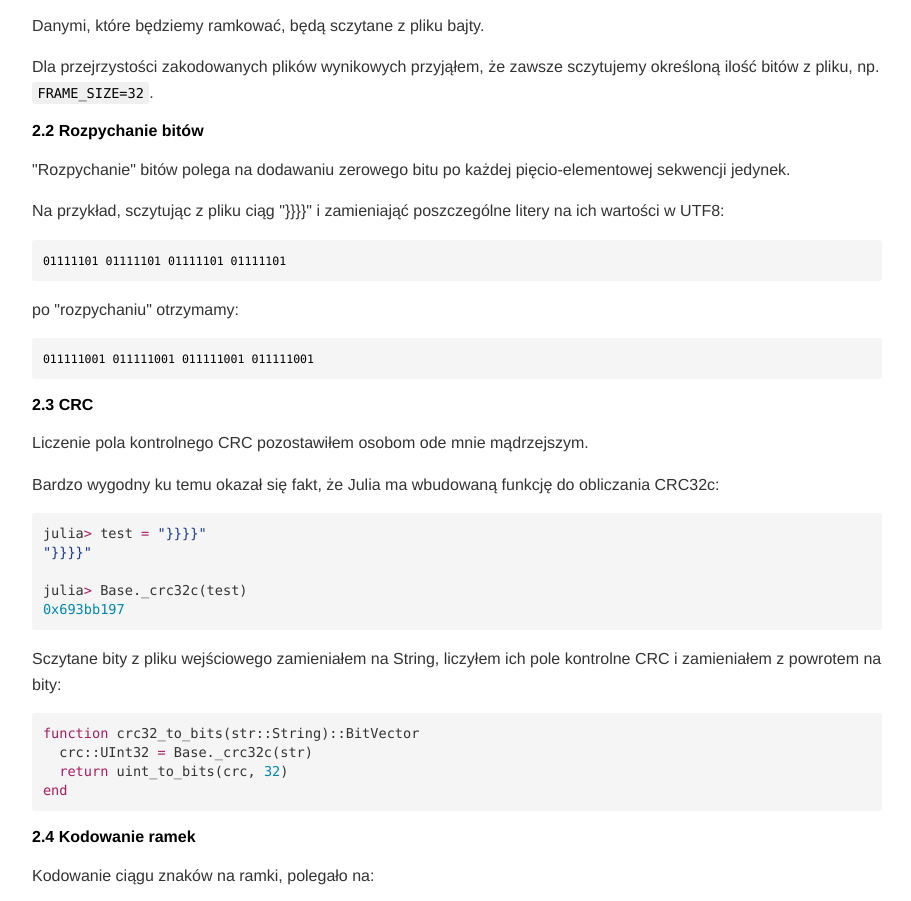
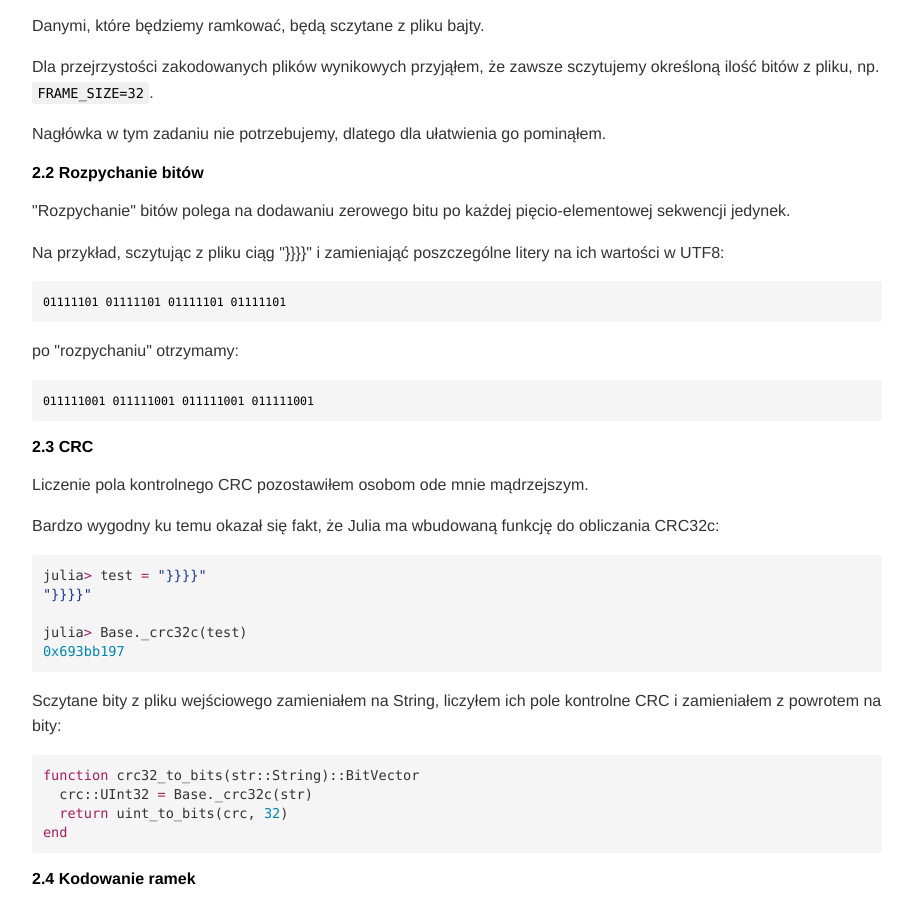
Before and after one commit to Flowyh/ts2022, a plain HTML site: page lista3/sprawozdanie.html in a window 1280 px wide. Shown: the part 872-1773 px from the top of the page, without its empty margins (183-1094 px from the left). Drawn offline with nearby package versions, Linux system fonts and the light colour scheme.

Commit message:
Update sprawozdanie

```diff
--- a/lista3/sprawozdanie.html
+++ b/lista3/sprawozdanie.html
@@ -313,6 +313,7 @@ pre[data-line] .line-highlight[data-end]:after {
 </code></pre><p>Flagom granicznym odpowiada ci&#x105;g bit&#xF3;w: 01111110</p>
 <p>Danymi, kt&#xF3;re b&#x119;dziemy ramkowa&#x107;, b&#x119;d&#x105; sczytane z pliku bajty.</p>
 <p>Dla przejrzysto&#x15B;ci zakodowanych plik&#xF3;w wynikowych przyj&#x105;&#x142;em, &#x17C;e zawsze sczytujemy okre&#x15B;lon&#x105; ilo&#x15B;&#x107; bit&#xF3;w z pliku, np. <code>FRAME_SIZE=32</code>.</p>
+<p>Nag&#x142;&#xF3;wka w tym zadaniu nie potrzebujemy, dlatego dla u&#x142;atwienia go pomin&#x105;&#x142;em.</p>
 <h5 class="mume-header" id="22-rozpychanie-bit%C3%B3w">2.2 Rozpychanie bit&#xF3;w</h5>
 
 <p>&quot;Rozpychanie&quot; bit&#xF3;w polega na dodawaniu zerowego bitu po ka&#x17C;dej pi&#x119;cio-elementowej sekwencji jedynek.</p>
```
Also changed, not shown: 2 other files.
